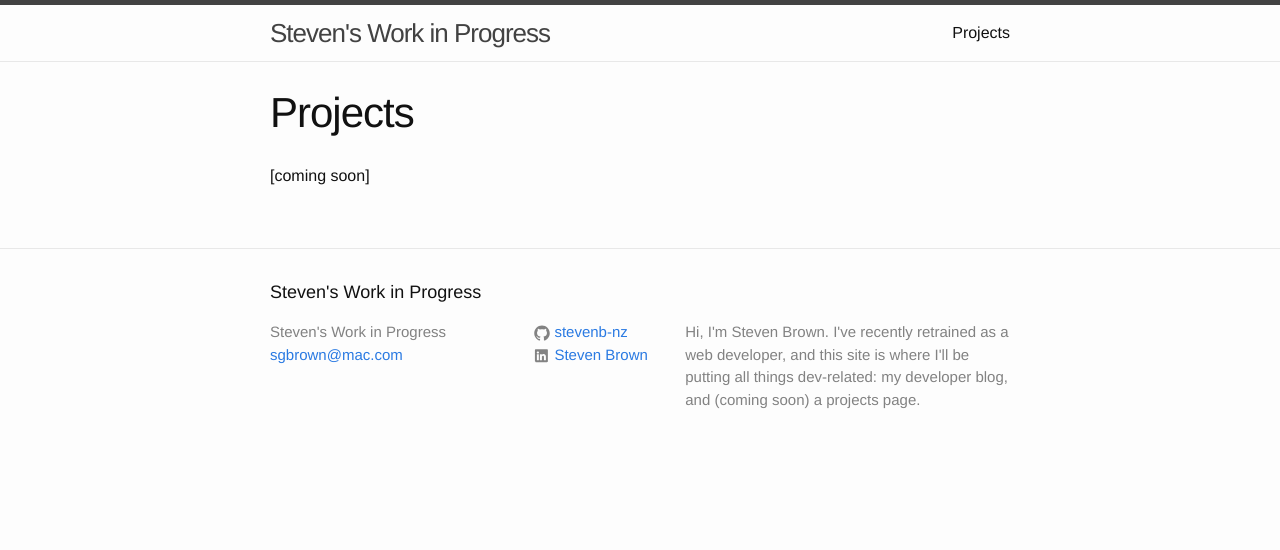
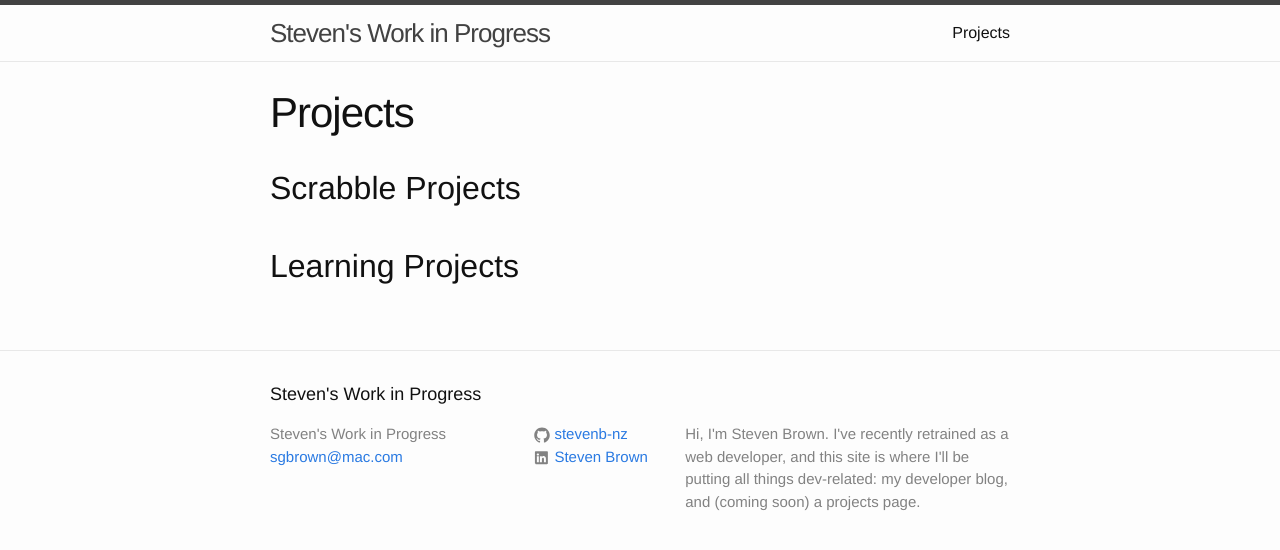
Before and after one commit to stevenb-nz/stevenb-nz.github.io, a Jekyll site: the page built from projects.html, in a window 1280 px wide. Shown: the top 550 px of the page. Built offline with Jekyll 4.4.1, drawn with Linux system fonts in a browser that asks for light colours.

Commit message:
project categories

```diff
--- a/projects.md
+++ b/projects.html
@@ -4,7 +4,12 @@ title: Projects
 permalink: /projects/
 ---
 
-\[coming soon\]
+<div class="post-content">
+  <h2>Scrabble Projects</h2>
+</div>
+<div class="post-content">
+  <h2>Learning Projects</h2>
+</div>
 
 <!-- This is the base Jekyll theme. You can find out more info about customizing your Jekyll theme, as well as basic Jekyll usage documentation at [jekyllrb.com](http://jekyllrb.com/)
 
```
